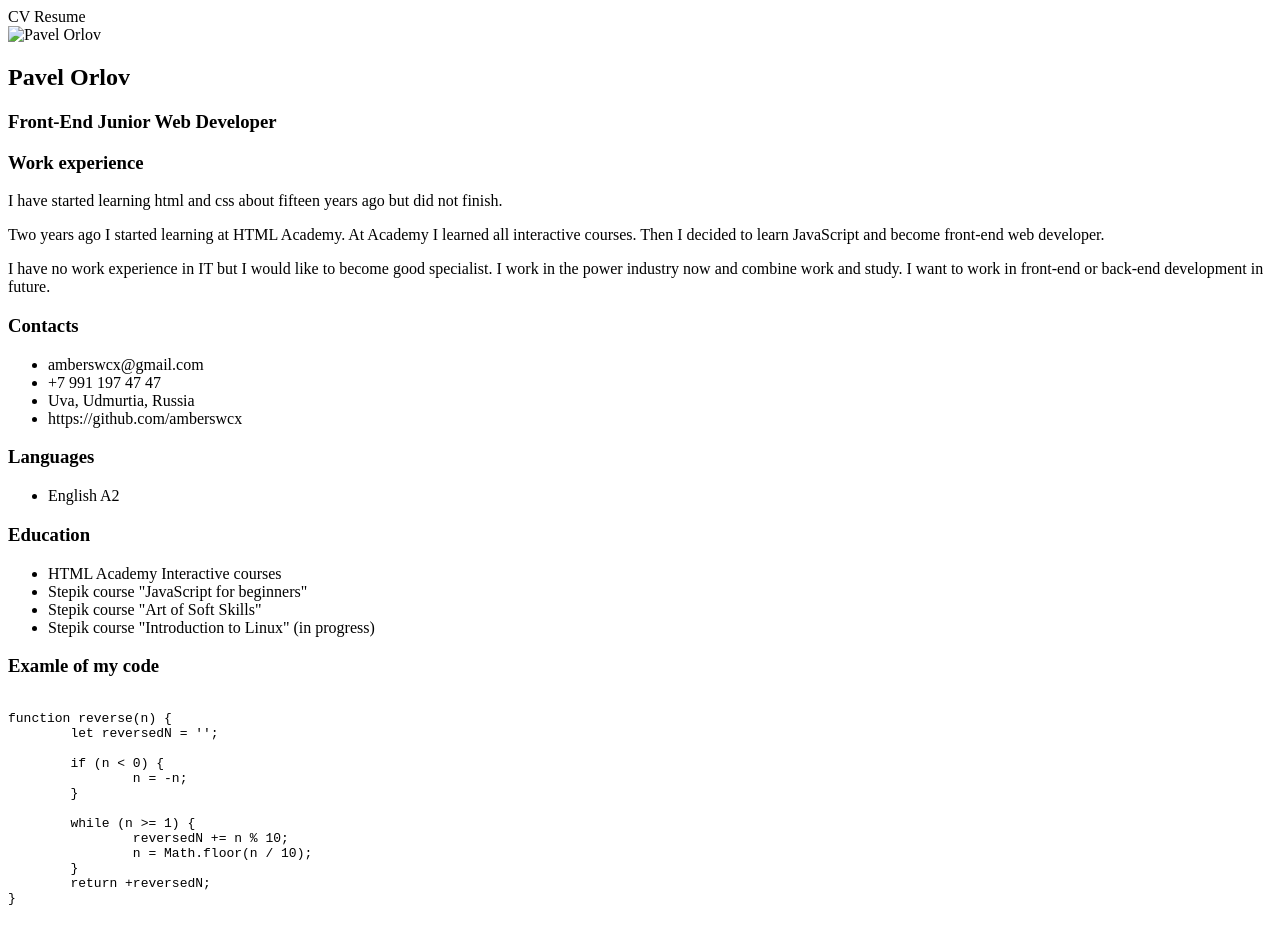
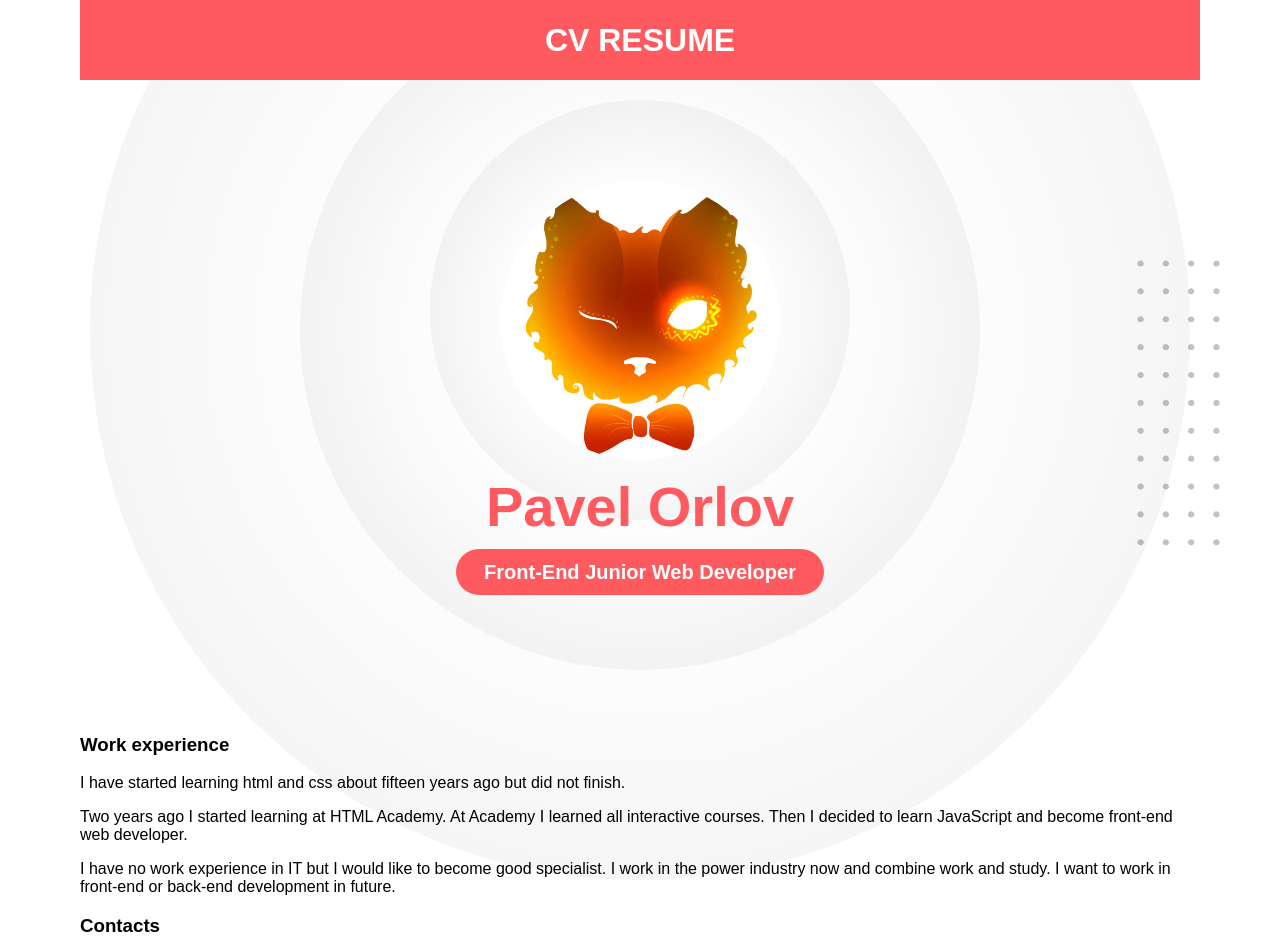
Before and after one commit to amberswcx/rsschool-cv2020q2, a plain HTML site: page index.html in a window 1280 px wide. Shown: the top 940 px of the page. Drawn offline with Linux system fonts and the light colour scheme.

Commit message:
feat: stylize header

```diff
--- a/index.html
+++ b/index.html
@@ -3,20 +3,19 @@
 <head>
 	<meta charset="UTF-8">
 	<title>CV: Pavel Orlov</title>
-	<link href="style.css">
+	<link rel="stylesheet"  href="style.css">
 </head>
 <body>
-	<header>
-		<div>CV Resume</div>
-		<div>
-			<div>
-				<img src="photo.jpg" alt="Pavel Orlov">
+	<header class="header">
+		<h1 class="header-title">CV Resume</h1>
+		<div class="header-logo__outer-frame header-logo__middle-frame">
+			<div class="header-logo__inner-frame header-logo__dots">
+				<img src="photos/avatar.jpg" alt="Pavel Orlov" class="header-logo__img">
 			</div>
+			<h2 class="header-logo__title">Pavel Orlov</h2>
+			<h3 class="header-logo__description">Front-End Junior Web Developer</h3>
 		</div>
-		<div>
-			<h2>Pavel Orlov</h2>
-			<h3>Front-End Junior Web Developer</h3>
-		</div>
+
 	</header>
 	<main>
 		<section>
--- a/style.scss
+++ b/style.scss
@@ -0,0 +1,114 @@
+$primary-color: #ff5a5f;
+$secondary-color: #333333;
+$complementary-color: #c9c9c9;
+$font: Poppins, sans-serif;
+$header-weight: 600;
+
+%pseudo-elem {
+	content: '';
+	position: absolute;
+	z-index: -1;
+}
+
+%frame {
+	@extend %pseudo-elem;
+	opacity: 0.1;
+	background: radial-gradient(50% 50% at 50% 50%, rgba(255, 255, 255, 0) 45.83%, rgba(34, 34, 34, 0.44) 100%);
+	border-radius: 50%;
+}
+
+%common-logo {
+	margin: 0;
+	font-weight: $header-weight;
+	color: $primary-color;
+}
+
+%bg-logo {
+	margin: 0 auto;
+	text-align: center;
+	font-weight: $header-weight;
+	color: #ffffff;
+	background: $primary-color;
+}
+
+body {
+	max-width: 1120px;
+	margin: 0 auto;
+	font-family: $font;
+}
+
+.header-title {
+	@extend %bg-logo;
+	width: 100%;
+	height: 80px;
+	line-height: 80px;
+	text-transform: uppercase;
+}
+
+.header-logo__outer-frame {
+	position: relative;
+	padding-top: 100px;
+	padding-bottom: 120px;
+	text-align: center;
+}
+
+.header-logo__outer-frame::before {
+	width: 1100px;
+	height: 1100px;
+	top: -300px;
+	left: calc((100% - 1100px) / 2);
+	@extend %frame;
+}
+
+.header-logo__middle-frame::after {
+	width: 680px;
+	height: 680px;
+	top: calc((1100px - 680px) / 2 - 300px);
+	left: calc((100% - 680px) / 2);
+	@extend %frame;
+}
+
+.header-logo__inner-frame::before {
+	width: 420px;
+	height: 420px;
+	top: calc((1100px - 420px) / 2 - 420px);
+	left: calc((100% - 420px) / 2);
+	@extend %frame;
+}
+
+.header-logo__dots {
+	position: relative;
+}
+
+.header-logo__dots::after {
+	@extend %pseudo-elem;
+	width: 83px;
+	height: 288px;
+	top: 80px;
+	right: -20px;
+	background: url("images/dots.svg") no-repeat;
+	-webkit-background-size: 100%;
+	background-size: 100%;
+}
+
+.header-logo__img {
+	width: 280px;
+	height: 280px;
+	border-radius: 50%;
+}
+
+.header-logo__title {
+	font-size: 56px;
+	padding: 10px 0 10px;
+	@extend %common-logo;
+}
+
+.header-logo__description {
+	@extend %bg-logo;
+	display: inline-block;
+	height: 46px;
+	padding: 0 28px;
+	font-size: 20px;
+	line-height: 46px;
+	border-radius: 200px;
+}
```
Also changed, not shown: images/dots.svg (added), photos/avatar.jpg (added), style.css (added).
